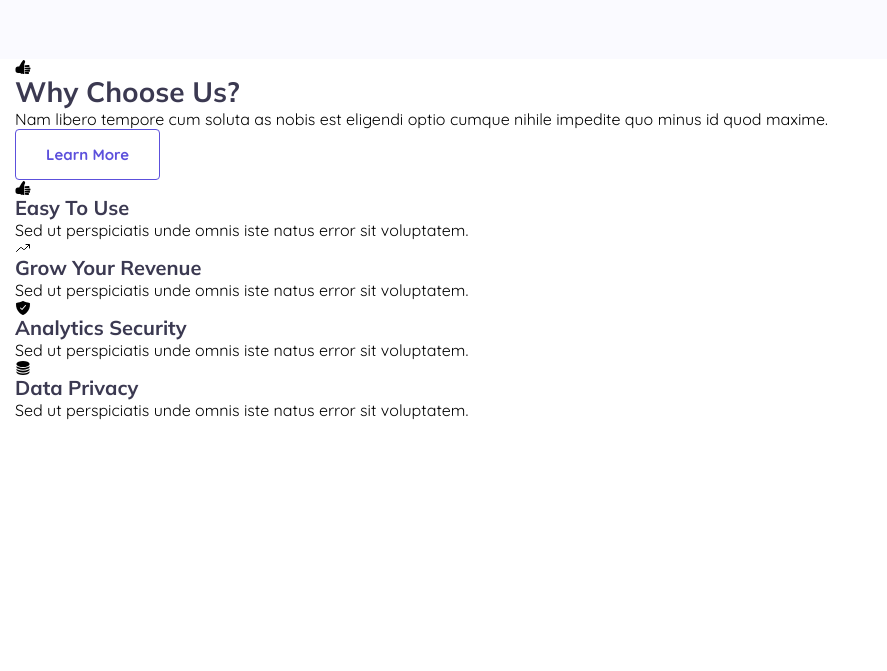
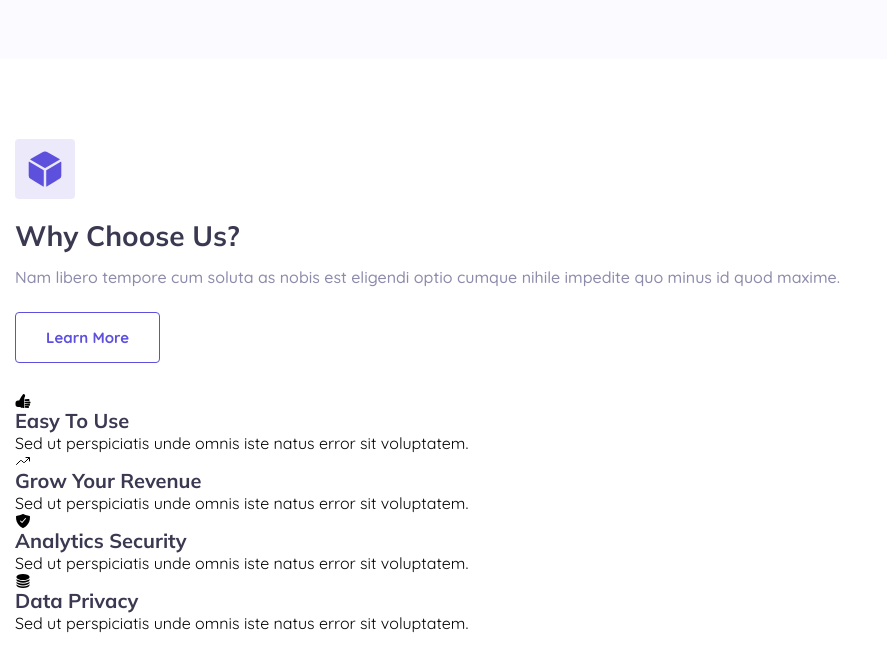
Before and after one commit to biggicode/landio-landing-page, a website: page src/index.html in a window 1280 px wide. Shown: the part 2106-2777 px from the top of the page, without its empty margins (0-887 px from the left). Before the commit the page ends 2526 px from the top, so only its background shows below. Drawn offline with nearby package versions, Linux system fonts and the light colour scheme.

Commit message:
style about content

```diff
--- a/src/index.html
+++ b/src/index.html
@@ -95,7 +95,7 @@
           <div class="container">
             <div class="about-content">
               <div class="about-icon">
-                <ion-icon name="thumbs-up"></ion-icon>
+                <ion-icon name="cube"></ion-icon>
               </div>
 
               <h2 class="about-title">Why Choose Us?</h2>
--- a/src/style.css
+++ b/src/style.css
@@ -260,3 +260,36 @@ h3 {
 .hero-banner_img {
   width: 100%;
 }
+
+/* About Section */
+
+.about {
+  padding-block: var(--section-padding);
+}
+
+.about-content {
+  margin-bottom: 30px;
+}
+
+.about-icon {
+  width: 60px;
+  height: 60px;
+  background-color: var(--lavender-web);
+  display: grid;
+  place-items: center;
+  color: var(--majorelle-blue);
+  font-size: 40px;
+  border-radius: 4px;
+  margin-bottom: 20px;
+}
+
+.about-title {
+  margin-bottom: 10px;
+}
+
+.about-text {
+  color: var(--cool-gray);
+  font-weight: var(--fw-500);
+  line-height: 1.8;
+  margin-bottom: 20px;
+}
```
